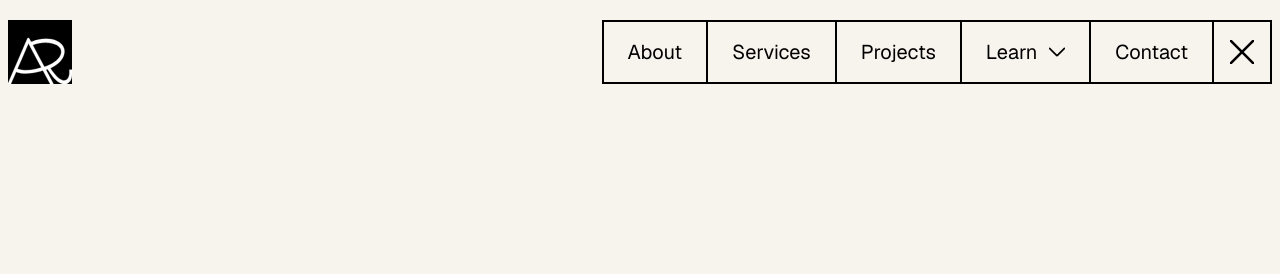
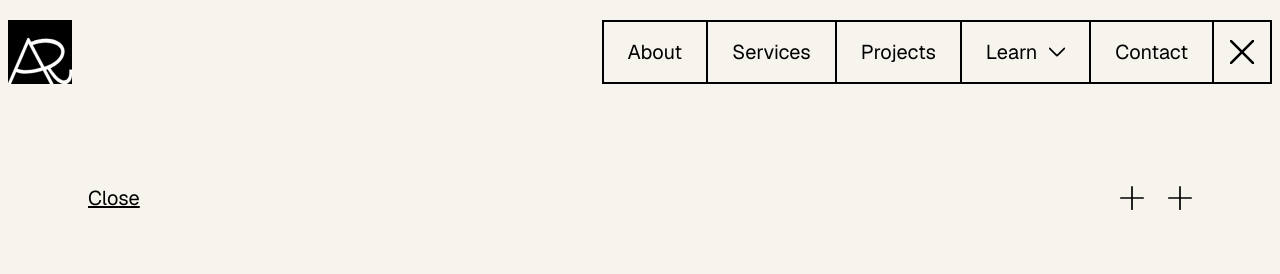
Before and after one commit to Rahim10020/rahim.design, a React (Vite) app: page /projects/ahoe in a window 1280 px wide. Shown: the top 274 px of the page. Built offline with nearby package versions, Linux system fonts and the light colour scheme; a web font is replaced by a local one.

Commit message:
coding detail header

```diff
--- a/src/_pages/projects/[slug].tsx
+++ b/src/_pages/projects/[slug].tsx
@@ -1,6 +1,7 @@
 import { useParams, Link } from "react-router-dom";
 import { ROUTES } from "../../routes";
 import { getProjectBySlug } from "../../data/project";
+import { AddIcon } from "../../_components/icons";
 
 export default function ProjectDetail() {
   const { slug } = useParams();
@@ -23,7 +24,19 @@ export default function ProjectDetail() {
   return (
     <div className="mx-auto max-w-6xl px-6 py-20">
       {/* Detail header */}
-      <div></div>
+      <div className="flex items-center justify-between mb-8">
+        <a
+          href="#"
+          className="underline cursor-pointer text-foreground text-xl"
+        >
+          Close
+        </a>
+        {/* icons */}
+        <div className="flex items-center justify-between gap-6">
+          <AddIcon />
+          <AddIcon />
+        </div>
+      </div>
       {/* Content */}
       <div></div>
     </div>
```
